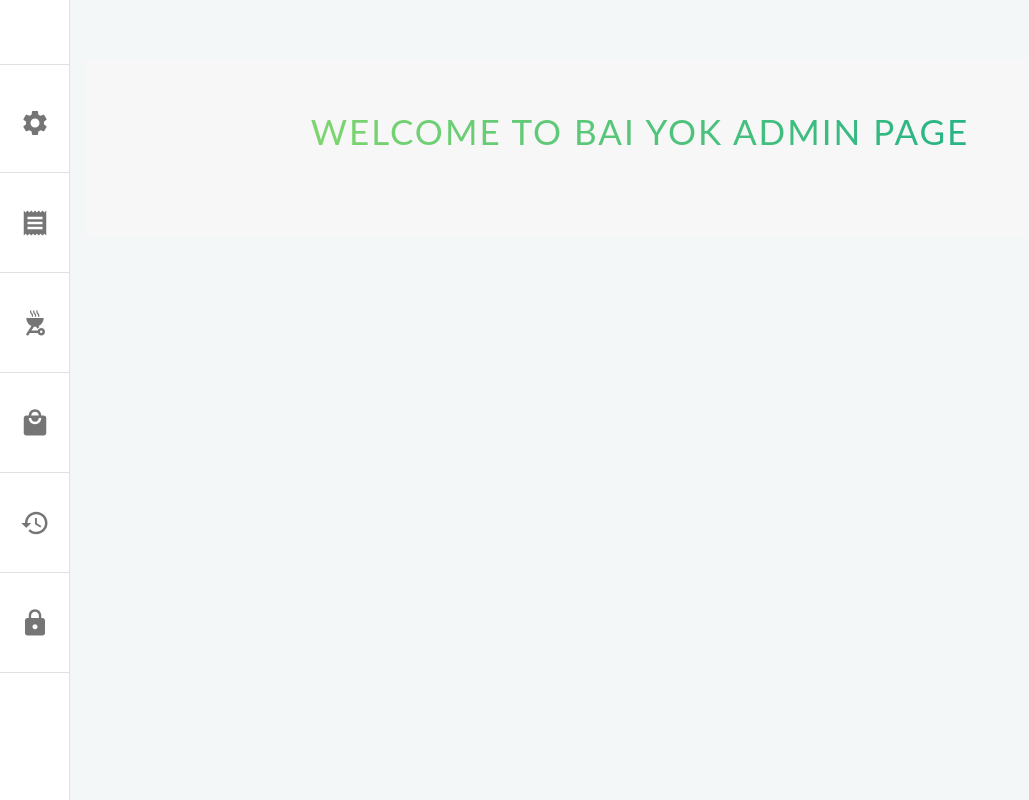
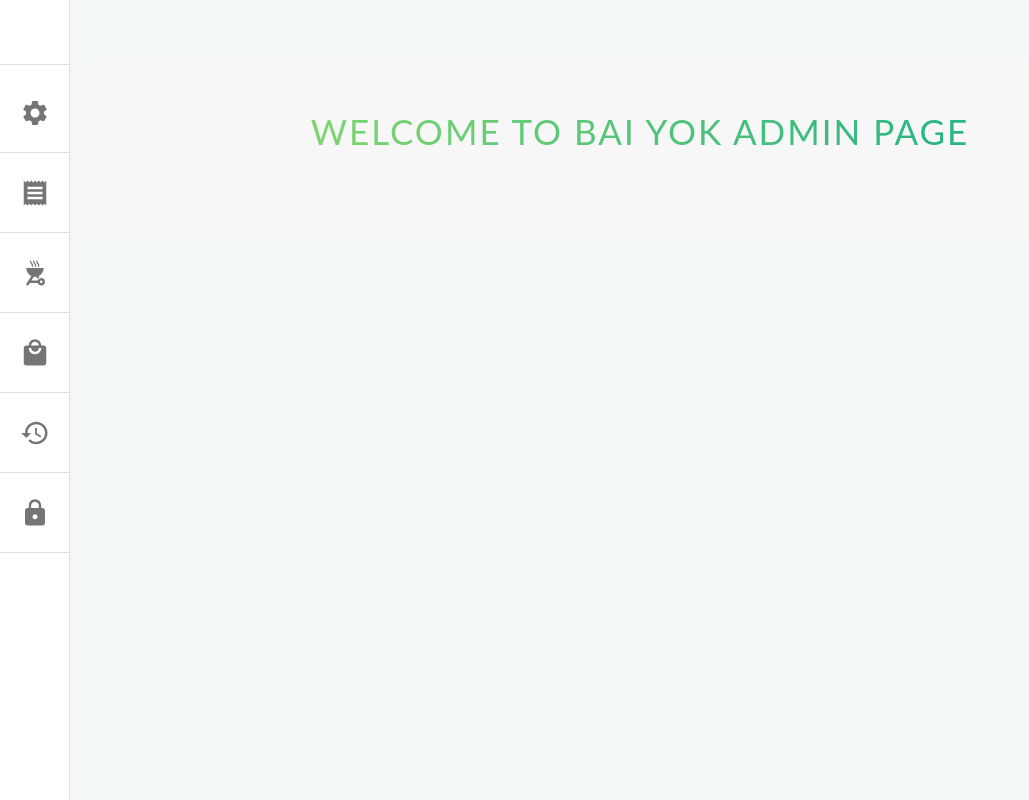
Before and after one commit to WooodHead/baiyokadmin, a Next.js app: page / in a window 1280 px wide. Shown: the whole page, without its empty margins (0-1029 px from the left). Built offline with nearby package versions, Linux system fonts and the light colour scheme; no server answers.

Commit message:
fix sidenav

```diff
--- a/styles/layout/_sidenav.scss
+++ b/styles/layout/_sidenav.scss
@@ -1,5 +1,5 @@
 .sidenav-item {
-  height: 10rem;
+  height: 8rem;
   &__icon {
     @include center-thing;
   }
```
